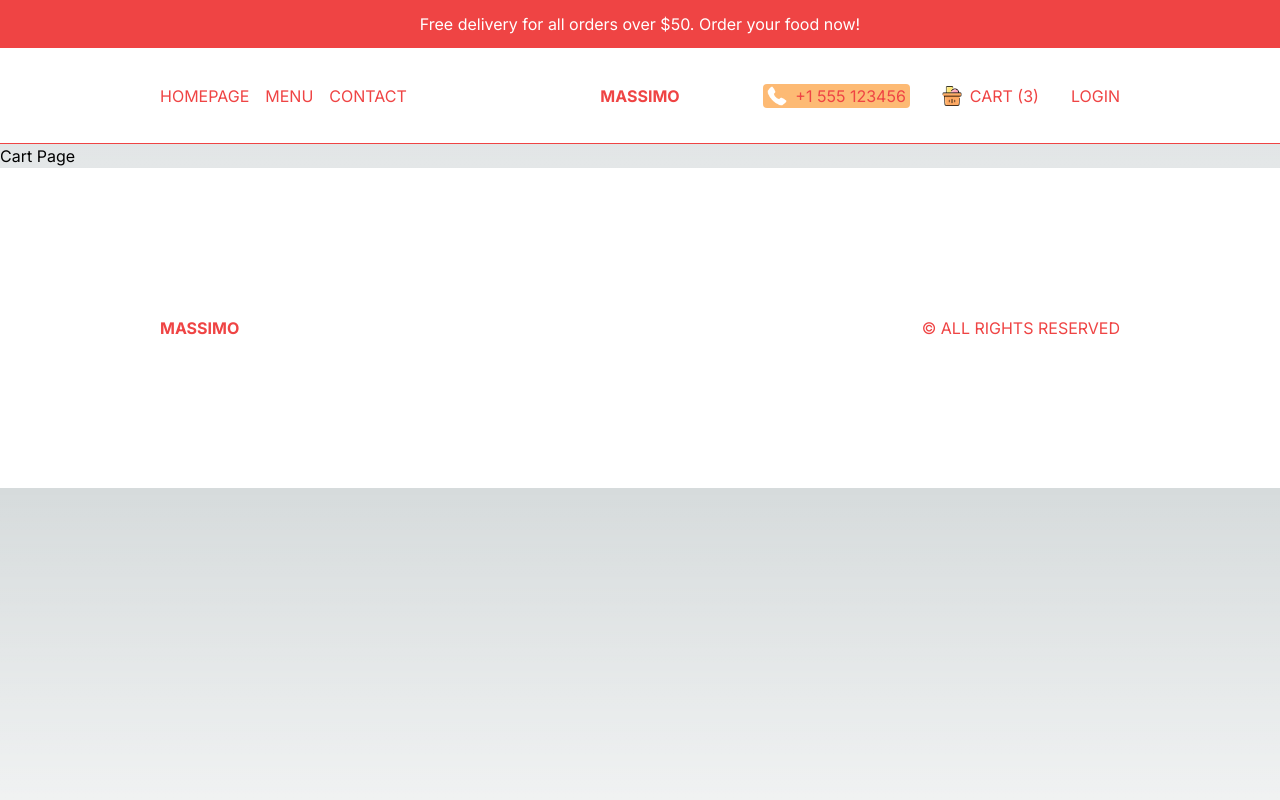
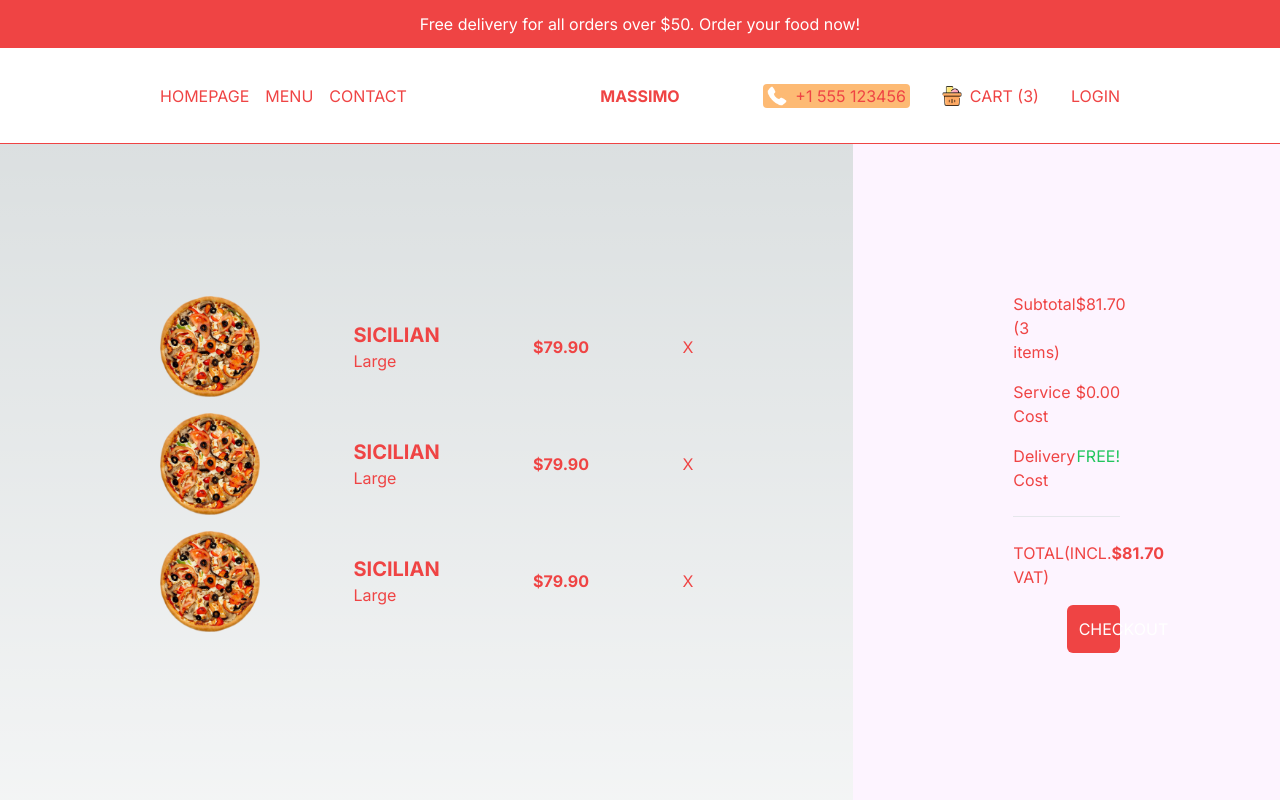
Before and after one commit to kisnatwari/nextjs-food-delivery-system, a Next.js app: page /cart in a window 1280 px wide. Shown: the top 800 px of the page. Built offline with nearby package versions, Linux system fonts and the light colour scheme.

Commit message:
Frontend for cart page created

```diff
--- a/src/app/cart/page.tsx
+++ b/src/app/cart/page.tsx
@@ -1,9 +1,67 @@
-import React from 'react'
+import Image from "next/image";
+import React from "react";
 
 const CartPage = () => {
   return (
-    <div>Cart Page</div>
-  )
-}
+    <div className="h-[calc(100vh-6rem)] md:h-[calc(100vh-9rem)] flex flex-col text-red-500 lg:flex-row">
+      {/* PRODUCTS CONTAINER */}
+      <div className="h-1/2 p-4 flex flex-col justify-center overflow-scroll lg:h-full lg:w-2/3 2xl:w-1/2 lg:px-20 xl:px-40">
+        {/* SINGLE ITEM */}
+        <div className="flex items-center justify-between mb-4">
+          <Image src="/temporary/p1.png" alt="" width={100} height={100} />
+          <div className="">
+            <h1 className="uppercase text-xl font-bold">sicilian</h1>
+            <span>Large</span>
+          </div>
+          <h2 className="font-bold">$79.90</h2>
+          <span className="cursor-pointer">X</span>
+        </div>
+        {/* SINGLE ITEM */}
+        <div className="flex items-center justify-between mb-4">
+          <Image src="/temporary/p1.png" alt="" width={100} height={100} />
+          <div className="">
+            <h1 className="uppercase text-xl font-bold">sicilian</h1>
+            <span>Large</span>
+          </div>
+          <h2 className="font-bold">$79.90</h2>
+          <span className="cursor-pointer">X</span>
+        </div>
+        {/* SINGLE ITEM */}
+        <div className="flex items-center justify-between mb-4">
+          <Image src="/temporary/p1.png" alt="" width={100} height={100} />
+          <div className="">
+            <h1 className="uppercase text-xl font-bold">sicilian</h1>
+            <span>Large</span>
+          </div>
+          <h2 className="font-bold">$79.90</h2>
+          <span className="cursor-pointer">X</span>
+        </div>
+      </div>
+      {/* PAYMENT CONTAINER */}
+      <div className="h-1/2 p-4 bg-fuchsia-50 flex flex-col gap-4 justify-center lg:h-full lg:w-1/3 2xl:w-1/2 lg:px-20 xl:px-40 2xl:text-xl 2xl:gap-6">
+        <div className="flex justify-between">
+          <span className="">Subtotal (3 items)</span>
+          <span className="">$81.70</span>
+        </div>
+        <div className="flex justify-between">
+          <span className="">Service Cost</span>
+          <span className="">$0.00</span>
+        </div>
+        <div className="flex justify-between">
+          <span className="">Delivery Cost</span>
+          <span className="text-green-500">FREE!</span>
+        </div>
+        <hr className="my-2" />
+        <div className="flex justify-between">
+          <span className="">TOTAL(INCL. VAT)</span>
+          <span className="font-bold">$81.70</span>
+        </div>
+        <button className="bg-red-500 text-white p-3 rounded-md w-1/2 self-end">
+          CHECKOUT
+        </button>
+      </div>
+    </div>
+  );
+};
 
-export default CartPage
+export default CartPage;
--- a/src/app/product/[id]/page.tsx
+++ b/src/app/product/[id]/page.tsx
@@ -0,0 +1,30 @@
+import Price from "@/components/Price";
+import { singleProduct } from "@/data";
+import Image from "next/image";
+import React from "react";
+
+const SingleProductPage = () => {
+  return (
+    <div className="p-4 lg:px-20 xl:px-40 h-screen flex flex-col justify-around text-red-500 md:flex-row md:gap-8 md:items-center">
+      {/* IMAGE CONTAINER */}
+      {singleProduct.img && (
+        <div className="relative w-full h-1/2 md:h-[70%]">
+          <Image
+            src={singleProduct.img}
+            alt=""
+            className="object-contain"
+            fill
+          />
+        </div>
+      )}
+      {/* TEXT CONTAINER */}
+      <div className="h-1/2 flex flex-col gap-4 md:h-[70%] md:justify-center md:gap-6 xl:gap-8">
+        <h1 className="text-3xl font-bold uppercase xl:text-5xl">{singleProduct.title}</h1>
+        <p>{singleProduct.desc}</p>
+        <Price price={singleProduct.price} id={singleProduct.id} options={singleProduct.options}/>
+      </div>
+    </div>
+  );
+};
+
+export default SingleProductPage;
--- /dev/null
+++ b/src/components/Price.tsx
@@ -0,0 +1,69 @@
+"use client";
+
+import React, { useEffect, useState } from "react";
+
+type Props = {
+    price: number;
+    id: number;
+    options?: { title: string; additionalPrice: number }[];
+};
+
+const Price = ({ price, id, options }: Props) => {
+    const [total, setTotal] = useState(price);
+    const [quantity, setQuantity] = useState(1);
+    const [selected, setSelected] = useState(0);
+
+    useEffect(() => {
+        setTotal(
+            quantity * (options ? price + options[selected].additionalPrice : price)
+        );
+    }, [quantity, selected, options, price]);
+
+    return (
+        <div className="flex flex-col gap-4">
+            <h2 className="text-2xl font-bold">${total.toFixed(2)}</h2>
+            {/* OPTIONS CONTAINER */}
+            <div className="flex gap-4">
+                {options?.map((option, index) => (
+                    <button
+                        key={option.title}
+                        className="min-w-[6rem] p-2 ring-1 ring-red-400 rounded-md"
+                        style={{
+                            background: selected === index ? "rgb(248 113 113)" : "white",
+                            color: selected === index ? "white" : "red",
+                        }}
+                        onClick={() => setSelected(index)}
+                    >
+                        {option.title}
+                    </button>
+                ))}
+            </div>
+            {/* QUANTITY AND ADD BUTTON CONTAINER */}
+            <div className="flex justify-between items-center">
+                {/* QUANTITY */}
+                <div className="flex justify-between w-full p-3 ring-1 ring-red-500">
+                    <span>Quantity</span>
+                    <div className="flex gap-4 items-center">
+                        <button
+                            onClick={() => setQuantity((prev) => (prev > 1 ? prev - 1 : 1))}
+                        >
+                            {"<"}
+                        </button>
+                        <span>{quantity}</span>
+                        <button
+                            onClick={() => setQuantity((prev) => (prev < 9 ? prev + 1 : 9))}
+                        >
+                            {">"}
+                        </button>
+                    </div>
+                </div>
+                {/* CART BUTTON */}
+                <button className="uppercase w-56 bg-red-500 text-white p-3 ring-1 ring-red-500">
+                    Add to Cart
+                </button>
+            </div>
+        </div>
+    );
+};
+
+export default Price;
```
